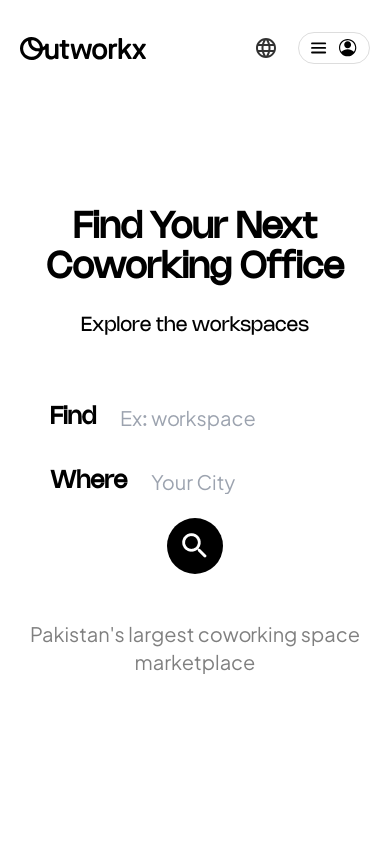
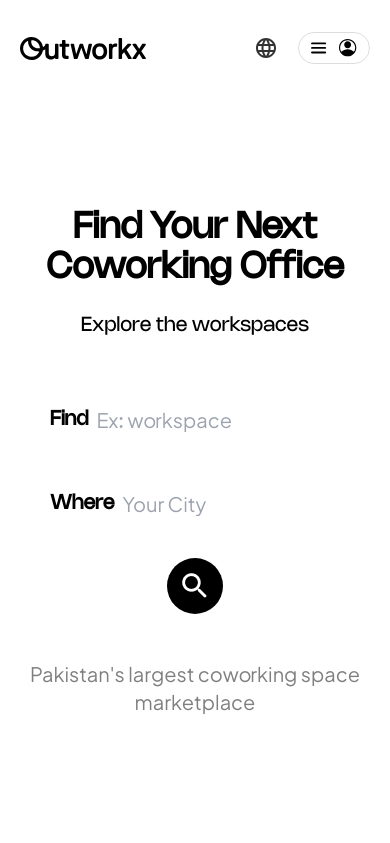
Before and after one commit to RaimaAftab95/outworkx, a React (Vite) app: page / in a window 390 px wide. Shown: the top 843 px of the page. Built offline with nearby package versions, Linux system fonts and the light colour scheme; no server answers.

Commit message:
CU-86epb5r9q sort hero section alignment and responsiveness

```diff
--- a/src/components/home/hero/SearchBar.jsx
+++ b/src/components/home/hero/SearchBar.jsx
@@ -1,18 +1,18 @@
 export default function SearchBar() {
   return (
-    <div className="mx-auto flex w-full flex-col items-center justify-center gap-2 rounded-full bg-transparent p-2.5 sm:max-w-24 sm:flex-row sm:bg-gray lg:max-w-3xl">
-      <div className="lg:w-11/24 flex w-full items-center gap-6 rounded-full bg-white px-10  sm:w-5/12 sm:px-5 md:px-16">
-        <h3 className="text-2xl leading-6">Find</h3>
+    <div className="mx-auto flex w-full flex-col items-center justify-center gap-6 rounded-full bg-transparent  p-2.5  sm:flex-row sm:bg-gray lg:max-w-3xl">
+      <div className="lg:w-11/24 flex w-full items-center gap-2 rounded-full bg-white px-10 py-4  sm:w-5/12 sm:px-5 md:px-16">
+        <h3 className="text-xl">Find</h3>
         <input
-          className="w-full bg-transparent py-4 text-xl leading-6 outline-none"
+          className="w-full text-xl outline-none"
           type="text"
           placeholder="Ex: workspace"
         />
       </div>
-      <div className="lg:w-11/24 flex w-full items-center gap-6 rounded-full bg-white px-10 sm:w-5/12 sm:px-5 md:px-10">
-        <h3 className="text-2xl leading-6">Where</h3>
+      <div className="lg:w-11/24  flex w-full items-center gap-2 rounded-full bg-white px-10 py-4 sm:w-5/12 sm:px-5 md:px-10">
+        <h3 className="text-xl">Where</h3>
         <input
-          className="w-full bg-transparent py-4 text-xl leading-6 outline-none"
+          className="w-full text-xl outline-none"
           type="text"
           placeholder="Your City"
         />
--- a/src/index.css
+++ b/src/index.css
@@ -20,33 +20,6 @@
 @tailwind base;
 @tailwind components;
 @tailwind utilities;
-
-@layer utilities {
-  .rounded-32 {
-    border-radius: 32px;
-  }
-  /* .skeleton{
-    opacity: 0.7;
-    animation: skeleton-loading 1s linear infinite alternate;
-  }
-  .skeleton-text{
-    width: 100%;
-    height: .5rem;
-    margin-bottom: .25rem;
-    border-radius: .125rem;
-  }
-  @keyframes skeleton-loading {
-    0% {
-      background-color: hsl(200, 20%, 70%);
-    }
-    20% {
-      background-color: hsl(200, 20%, 70%);
-    }
-    100% {
-      background-color: hsl(200, 20%, 95%);
-    }
-  }*/
-}
 
 body {
   color: #00000080;
```
